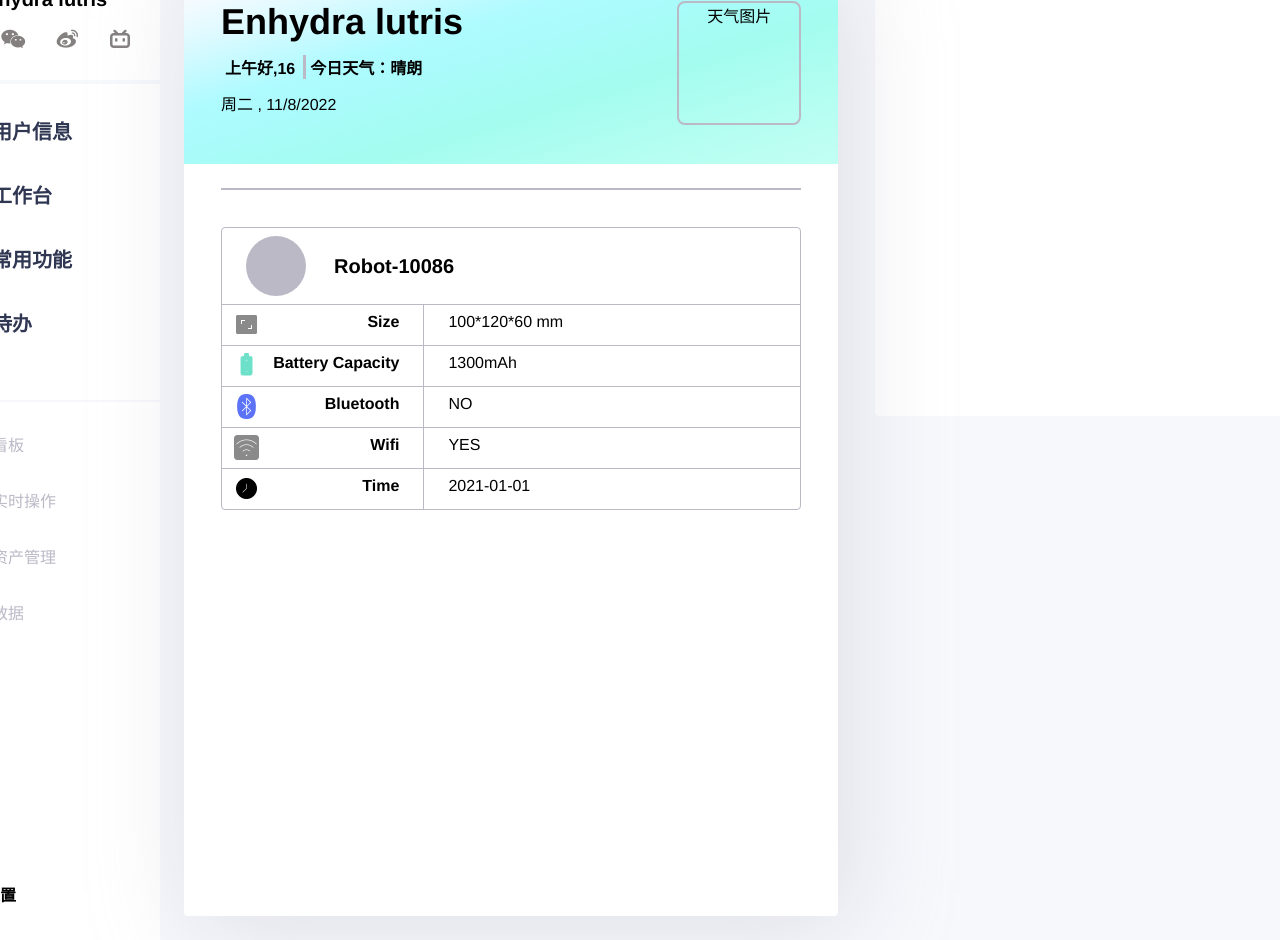
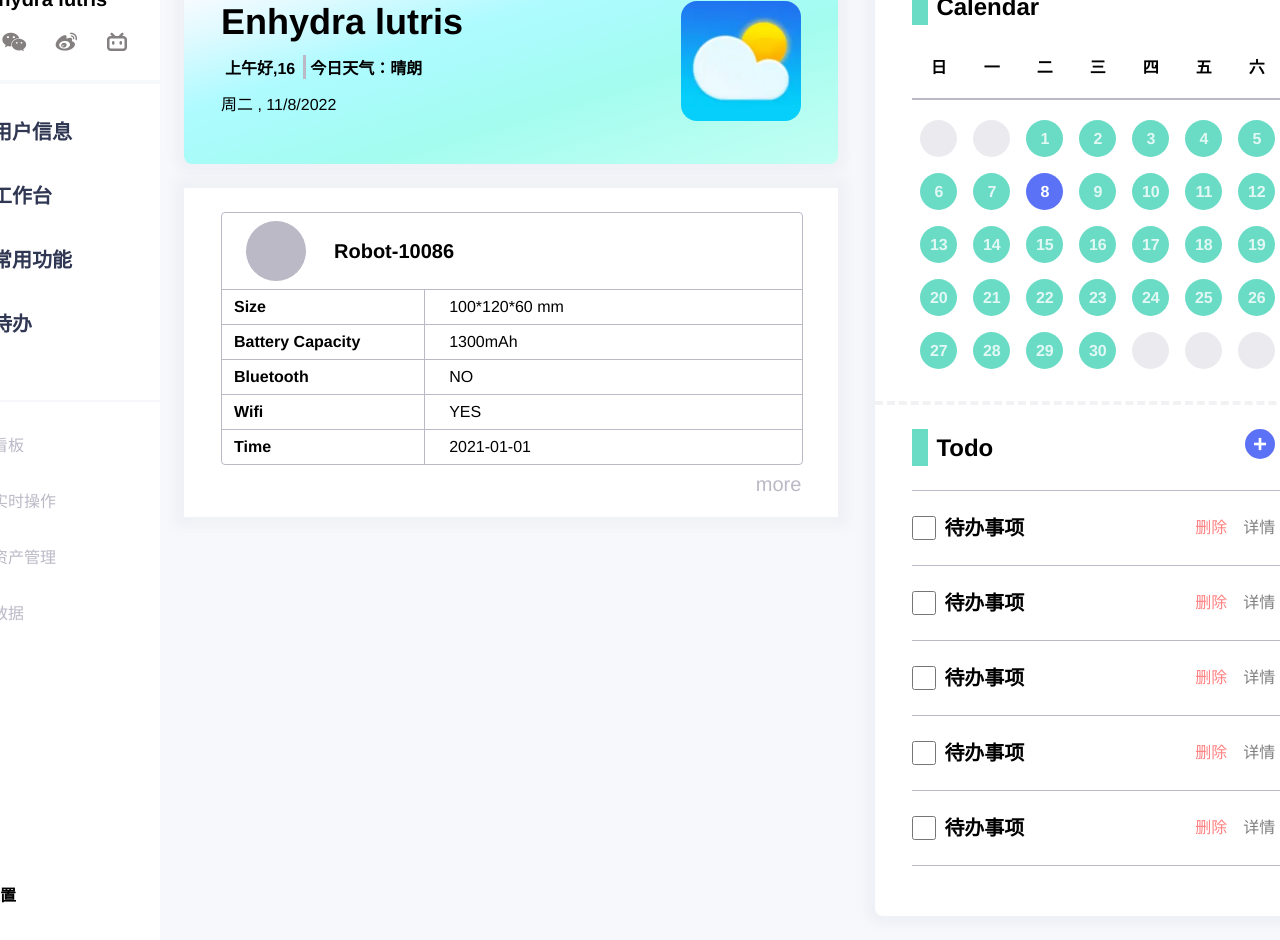
Before and after one commit to Enhydra-lutris-tl/spiderrobot, a Vue app: page / in a window 1280 px wide. Shown: the top 940 px of the page. Built offline with nearby package versions, Linux system fonts and the light colour scheme.

Commit message:
壳子0.3

```diff
--- a/src/components/Main.vue
+++ b/src/components/Main.vue
@@ -211,12 +211,28 @@ export default {
   display: flex;
   list-style: none;
   justify-content: space-between;
+  height: 30px;
   padding: 16px 28px;
 }
+.user-contact li{
+  height: 30px;
+  width: 30px;
+  line-height: 30px;
+  border-radius: 50%;
+  transition: 0.5s;
+  cursor: pointer;
+}
+
+.user-contact li:hover{
+   background-image: radial-gradient(circle, #5ffbf1, #7dfcf4, #95fdf7, #abfdf9, #bffefb, #cbfefd, #d7fefe, #e2feff, #ebfeff, #f4fdff, #fbfdff, #ffffff);
+  box-shadow: 0 0 20px 2px rgba(85, 222, 195, 0.8);
+}
+
 .user-contact li i{
   font-size: 24px;
   color: rgba(93, 88, 88, 0.76);
 }
+
 
 /*彩色菜单*/
 .menu-color-list{
@@ -234,6 +250,7 @@ export default {
   text-indent: 40px;
   line-height: 64px;
   height: 64px;
+  cursor:pointer;
 
 }
 
@@ -268,6 +285,7 @@ export default {
   line-height: 56px;
   height: 56px;
   color: #bcb9c7;
+  cursor: pointer;
 }
 
 .menu-list li i{
--- a/src/pages/UserContent.vue
+++ b/src/pages/UserContent.vue
@@ -5,82 +5,145 @@
         <div class="user-card">
           <div class="user-name">Enhydra lutris</div>
           <div class="date-message-box">
-                <div class="user-greet">{{userDate.greet}},{{userDate.temperature}}</div>
-                <div class="today-weather">今日天气：{{userDate.weather}}</div>
+            <div class="user-greet">{{ userDate.greet }},{{ userDate.temperature }}</div>
+            <div class="today-weather">今日天气：{{ userDate.weather }}</div>
           </div>
-              <div class="now-date">周{{userDate.date[0]}} , {{userDate.date[1]}}</div>
+          <div class="now-date">周{{ userDate.date[0] }} , {{ userDate.date[1] }}</div>
         </div>
-<!--          机器人基本信息-->
+        <!--机器人基本信息-->
         <div class="rb-message">
           <ul>
             <li><span class="rb-message-img"><img src="" alt=""></span>
               <span class="rb-name">Robot-10086</span></li>
+
             <li>
                 <span class="message-title">
-                  <i class="iconfont icon-aspect-ratio-fill" style="color: #8a8a8a"></i>Size</span>
+                 Size</span>
               <span class="message-text">100*120*60 mm</span>
             </li>
+
             <li>
                 <span class="message-title">
-                  <i class="iconfont icon-dianchi" style="color: #6de0ca"></i>Battery Capacity</span>
+                 Battery Capacity</span>
               <span class="message-text">1300mAh</span>
             </li>
+
             <li>
                 <span class="message-title">
-                  <i class="iconfont icon-bluetooth" style="color: #5c72f7"></i>Bluetooth</span>
+                 Bluetooth</span>
               <span class="message-text">NO</span>
             </li>
+
             <li>
                 <span class="message-title">
-                  <i class="iconfont icon-bg-wifi" style="color: #8a8a8a"></i>Wifi</span>
+                  Wifi</span>
               <span class="message-text">YES</span>
             </li>
+
             <li>
                 <span class="message-title">
-                  <i class="iconfont icon-shijian"></i>Time</span>
+                  Time</span>
               <span class="message-text">2021-01-01</span>
             </li>
           </ul>
+          <div class="rb-more">more</div>
         </div>
 
         <div>
 
         </div>
-          <div class="weather-img">天气图片</div>
+        <div class="weather-img"><img :src="userDate.weatherImgSrc" alt=""></div>
       </div>
-        <div class="simple-todo">
-            简单待办列表
+      <div class="simple-todo-box">
+        <div class="calendar-box">
+          <div class="calendar-title">
+            <span></span><span>Calendar</span>
+          </div>
+          <ul class="calendar-header">
+            <li v-for="(i,index) in 7" :key="index">{{ userDate.week[i-1] }}</li>
+          </ul>
+          <ul class="calendar-body">
+            <li v-for="(number,index) in 35" :key="index" ref="calendarBodyNumber">
+              {{number - userDate.calendarOneDay > 0 && number - userDate.calendarOneDay<= userDate.monthNumber? number - userDate.calendarOneDay : ''}}
+            </li>
+          </ul>
+        </div>
+
+        <div class="todo-lists-box">
+          <div class="lists-title">
+            <span></span>
+            <span class="todo-title-name">Todo</span>
+            <div>+</div>
+          </div>
+          <ul class="todo-lists">
+            <li v-for="(i,index) in 5" :key="index">
+              <input type="checkbox">
+              <span class=todo-list-text>待办事项</span>
+              <div class="todo-list-more">
+                <span>删除</span><span>详情</span>
+              </div>
+            </li>
+          </ul>
+        </div>
       </div>
     </div>
   </div>
 </template>
 
 <script>
-import {reactive,onMounted} from "vue";
+import {reactive, onMounted,ref} from "vue";
 import Axios from 'axios';
-Axios.defaults.baseURL='/dingzhi'
+
+Axios.defaults.baseURL = '/dingzhi'
 export default {
   name: "UserContent",
-  setup(){
+  setup() {
+    const calendarBodyNumber = ref()
     const userDate = reactive({
-      greet:'早上好',
-      weather:'晴朗',
-      temperature:'16',
-      date:['',''],
-      week:['日','一','二','三','四','五','六'],
-      city:101270101
+      greet: '早上好',
+      weather: '晴朗',
+      temperature: '16',
+      date: ['', ''],
+      week: ['日', '一', '二', '三', '四', '五', '六'],
+      city: 101270101,
+      weatherImgSrc:require('@/assets/img/111.jpg'),
+      calendarOneDay:0,
+      monthNumber:30
+
     })
-    onMounted(()=>{
+    onMounted(() => {
       const date = new Date()
+      const month = date.getMonth()
+      const year = date.getFullYear()
+      const today = date.getDate()
+      userDate.calendarOneDay = new Date(`${year}-${month+1}-01`).getDate()+1
+      // 月份大小判断
+      if (month === 0||month === 2 || month === 4 || month === 6 || month=== 7||month===9||month===11){
+        userDate.monthNuber = 31
+      }else if (month===1){
+        userDate.monthNuber = 28
+      }else {
+        userDate.monthNuber = 30
+      }
+
+      // 标记今天
+      for (var i =0;i<35;i++){
+        if (i - userDate.calendarOneDay < 0 || i - userDate.calendarOneDay>= userDate.monthNumber){
+          calendarBodyNumber.value[i].style.background = 'rgba(188,185,199,0.3)'
+        }
+      }
+      calendarBodyNumber.value[today+1].style.color = 'white'
+      calendarBodyNumber.value[today+1].style.background = '#5c72f6'
+
       userDate.date[0] = userDate.week[date.getDay()]
       userDate.date[1] = date.toLocaleDateString()
-      if (date.getHours()<14 && date.getHours()>6){
+      if (date.getHours() < 14 && date.getHours() > 6) {
         userDate.greet = '上午好'
-      }else if(date.getHours()>0 && date.getHours()<6){
+      } else if (date.getHours() > 0 && date.getHours() < 6) {
         userDate.greet = '凌晨好'
-      }else if (date.getHours()>=14 && date.getHours()<=18){
+      } else if (date.getHours() >= 14 && date.getHours() <= 18) {
         userDate.greet = '下午好'
-      }else {
+      } else {
         userDate.greet = '晚上好'
       }
       // Axios.get(`${userDate.city}.html?_=${Date.now()}`
@@ -92,7 +155,8 @@ export default {
       //   console.log(cityData)
       // })
     })
-    return{
+    return {
+      calendarBodyNumber,
       userDate
     }
   }
@@ -101,47 +165,48 @@ export default {
 
 <style scoped>
 /*内容页面*/
-.body-content-box{
+.body-content-box {
   position: relative;
   height: calc(100% - 80px);
   width: 100%;
   background: #f6f8fc;
 }
 
-.content{
+.content {
   position: absolute;
   display: flex;
   left: 24px;
-  top:24px;
+  top: 24px;
   height: calc(100% - 48px);
   width: calc(100% - 48px);
   border-radius: 4px;
 }
 
-.basic-information{
+.basic-information {
   position: relative;
   height: 100%;
   width: 662px;
-  background: white;
-  border-radius: 4px;
-  box-shadow: 10px 10px 100px 1px rgba(188, 185, 199, 0.4);
+  border-radius: 8px;
 }
 
-.user-card{
+.user-card {
+  border-radius: 8px;
   box-sizing: border-box;
-  padding-top:37px;
+  padding-top: 37px;
   height: 200px;
+  box-shadow: 0 0 10px 10px rgba(188, 185, 199, 0.1);
   background-image: linear-gradient(to right bottom, #ffffff, #f6fbff, #e2faff, #c8faff, #affbff, #aafbfb, #a6fcf5, #a3fcef, #abfdf0, #b3fef1, #bbfef2, #c2fff3);
 }
 
-.user-name{
+.user-name {
   font-size: 36px;
   font-weight: bold;
   text-align: left;
   margin-left: 37px;
   /*margin-top: 37px;*/
 }
-.date-message-box{
+
+.date-message-box {
   display: flex;
   margin-left: 37px;
   margin-top: 12px;
@@ -149,22 +214,24 @@ export default {
   font-weight: bold;
 }
 
-.user-greet{
+.user-greet {
   text-indent: 4px;
 }
-.today-weather{
+
+.today-weather {
   border-left: #bcb9c7 3px solid;
   text-indent: 4px;
   margin-left: 8px;
 }
 
-.now-date{
+.now-date {
   text-align: left;
   margin-left: 37px;
   margin-top: 12px;
   font-size: 16px;
 }
-.rb-message-img{
+
+.rb-message-img {
   height: 60px;
   width: 60px;
   background: #bcb9c7;
@@ -172,39 +239,45 @@ export default {
   margin: 8px 4px 8px 24px;
 }
 
-.rb-name{
+.rb-name {
   font-size: 20px;
   font-weight: bold;
   height: 60px;
   line-height: 60px;
   margin: 8px 4px 8px 24px;
 }
-.rb-message{
-  width: calc(100% - 74px);
-  border-top: #bcb9c7 2px solid;
-  margin-left: 37px;
+
+.rb-message {
+  box-sizing: border-box;
+  padding: 24px 0;
+  width: 100%;
   margin-top: 24px;
-
+  background: white;
+  box-shadow: 0 0 10px 10px rgba(188, 185, 199, 0.1);
 }
 
-.rb-message ul{
+.rb-message ul {
+  width: calc(100% - 74px);
   list-style: none;
-  margin-top: 37px;
+  margin-left: 37px;
   border: 1px solid #bcb9c7;
   border-radius: 4px;
 }
 
-.rb-message ul li{
+.rb-message ul li {
   display: flex;
   border-bottom: 1px solid #bcb9c7;
 }
-.rb-message ul li:last-child{
+
+.rb-message ul li:last-child {
   border-bottom: none;
 }
-.rb-message ul li span{
+
+.rb-message ul li span {
   display: block
 }
-.rb-message ul li .message-title{
+
+.rb-message ul li .message-title {
   box-sizing: border-box;
   width: 35%;
   text-align: right;
@@ -214,34 +287,218 @@ export default {
   display: flex;
   justify-content: space-between;
 }
-.rb-message ul li .message-title i{
+
+.rb-message ul li .message-title i {
   font-size: 24px;
 }
-.rb-message ul li .message-text{
+
+.rb-message ul li .message-text {
   box-sizing: border-box;
   width: 65%;
   text-align: left;
   padding: 8px 24px 8px 24px;
 }
-.weather-img{
+
+.rb-more{
+  box-sizing: border-box;
+  width: 100%;
+  height: 20px;
+  margin-top: 8px;
+  color: #bcb9c7;
+  font-size: 20px;
+  text-align: right;
+  padding-right: 37px;
+}
+.weather-img {
   height: 120px;
   width: 120px;
   position: absolute;
   right: 37px;
   top: 37px;
-  border: #bcb9c7 2px solid;
-  border-radius: 8px;
+  border-radius: 16px;
+  overflow: hidden;
+}
+.weather-img img{
+  position: absolute;
+  top: -10px;
+  left: -10px;
+  height: 140px;
+  width: 140px;
 }
 
-
-
-.simple-todo{
+.simple-todo-box {
   margin-left: 37px;
-  height: calc(50% - 24px);
+  height: 100%;
   width: 466px;
   background: white;
-  border-radius: 4px;
+  border-radius: 8px;
+  box-shadow: 0 0 10px 10px rgba(188, 185, 199, 0.1)
 }
 
+.calendar-title{
+  display: flex;
+  height: 37px;
+  width: calc(100% - 74px);
+  margin-left: 37px;
+  margin-top: 24px;
+}
+.calendar-title span{
+  display: block;
+}
 
+.calendar-title span:first-child{
+  height: 100%;
+  width: 16px;
+  background: #6adcc6;
+}
+.calendar-title span:last-child{
+  font-size: 24px;
+  font-weight: bold;
+  text-indent: 8px;
+  line-height: 37px;
+}
+
+.calendar-header{
+  display: flex;
+  justify-content: space-between;
+  list-style: none;
+  height: 37px;
+  width: 371px;
+  margin-left: 37px;
+  margin-top: 24px;
+}
+.calendar-header li{
+  line-height: 37px;
+  width: 37px;
+  font-weight: bold;
+  margin: 0 8px;
+}
+
+/*日历本体*/
+.calendar-body{
+  box-sizing: border-box;
+  display: grid;
+  grid-template-columns: 1fr 1fr 1fr 1fr 1fr 1fr 1fr;
+  list-style: none;
+  width: 371px;
+  margin-left: 37px;
+  margin-top: 12px;
+  border-top: #bcb9c7 2px solid;
+  padding-top: 12px;
+}
+
+.calendar-body li{
+  line-height: 37px;
+  width: 37px;
+  margin: 8px;
+  border-radius: 50%;
+  background: #6adcc6;
+  color: rgba(255, 255, 255, 0.8);
+  font-weight: bold;
+  cursor: pointer;
+  transition: 0.5s;
+  /*font-weight: bold;*/
+}
+
+.calendar-body li:hover{
+  box-shadow: 0 0 20px 2px rgba(85, 222, 195, 0.8);
+  font-size: 20px;
+}
+/*待办样式*/
+.todo-lists{
+  list-style: none;
+  text-align: left;
+  margin-left: 37px;
+  margin-top: 24px;
+  width: 371px;
+  border-top: 1px solid #bcb9c7;
+}
+
+.todo-lists li{
+  border-bottom: 1px solid #bcb9c7;
+  height: 74px;
+  line-height: 74px;
+
+}
+
+.todo-lists-box{
+  border-top: 4px rgba(188, 185, 199, 0.2) dashed;
+  margin-top: 24px;
+}
+
+.lists-title{
+  position: relative;
+  display: flex;
+  height: 37px;
+  width: calc(100% - 74px);
+  margin-left: 37px;
+  margin-top: 24px;
+}
+.lists-title span{
+  display: block;
+}
+
+.lists-title span:first-child{
+  height: 100%;
+  width: 16px;
+  background: #6adcc6;
+}
+
+.todo-title-name{
+  font-size: 24px;
+  font-weight: bold;
+  text-indent: 8px;
+  line-height: 37px;
+}
+.lists-title div{
+  position: absolute;
+  right: 24px;
+  font-size: 24px;
+  font-weight: bold;
+  height: 30px;
+  width: 30px;
+  line-height: 30px;
+  border-radius: 50%;
+  background: #5c72f6;
+  color: white;
+  cursor: pointer;
+}
+
+.lists-title div:hover{
+    box-shadow: 0 0 18px 2px rgba(0, 157, 255, 0.8);
+  font-size: 20px;
+}
+
+.todo-lists li{
+  width: 100%;
+  display: flex;
+  align-items: center;
+  flex-wrap: wrap;
+  justify-content: space-between;
+}
+
+.todo-lists input{
+  height: 24px;
+  width: 24px;
+  /*flex: 1;*/
+}
+
+.todo-list-text{
+  flex: 2;
+  font-weight: bold;
+  font-size: 20px;
+  margin-left: 8px;
+}
+
+.todo-list-more{
+  color: rgba(0, 0, 0, 0.5);
+  cursor: pointer;
+}
+
+.todo-list-more span{
+  margin: 0 8px;
+}
+.todo-list-more span:first-child{
+  color: rgba(255, 0, 0, 0.5);
+}
 </style>
```
Also changed, not shown: src/assets/img/111.jpg (added). Lines whose indentation alone changed are shown as unchanged.
